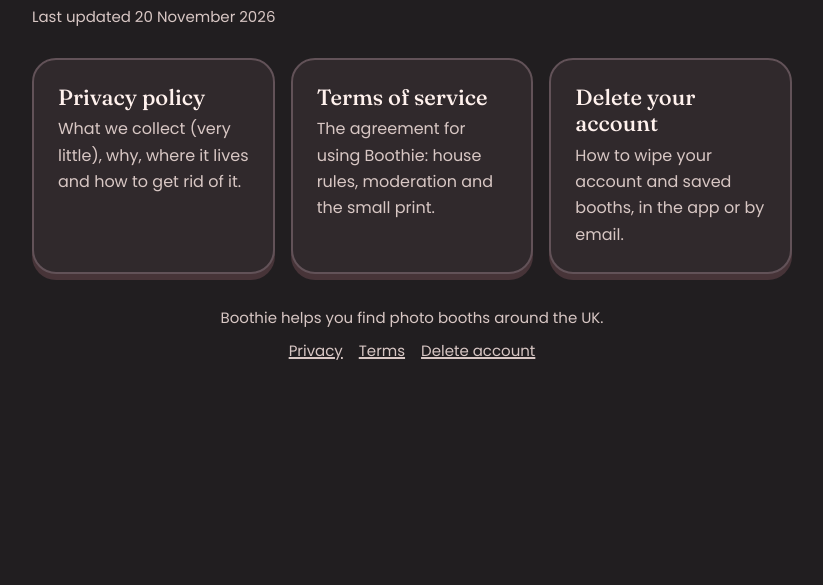
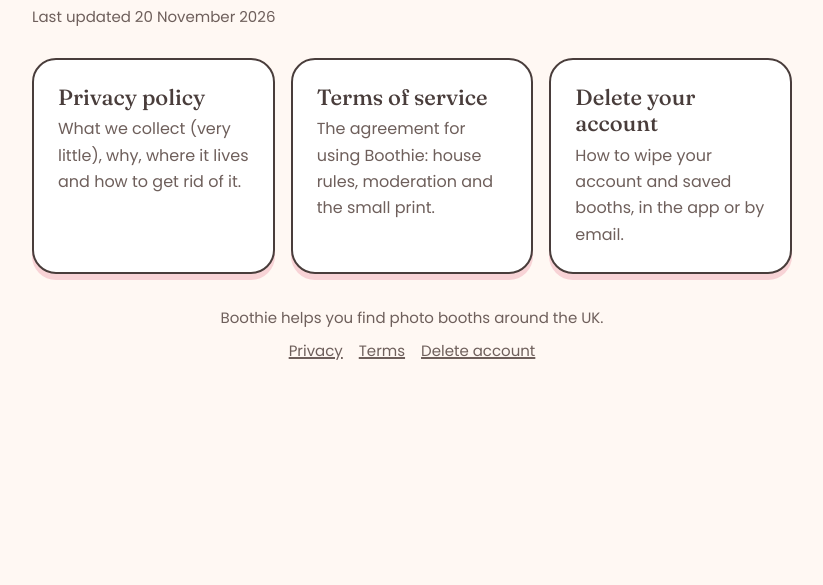
Before and after one commit to josh383451/boothie-legal, a plain HTML site: page index.html in a window 1280 px wide. Shown: the part 215-800 px from the top of the page, without its empty margins (228-1051 px from the left). Drawn offline with Linux system fonts and the dark colour scheme.

Commit message:
design: make the site light-only so the pastel brand always shows

```diff
--- a/assets/legal.css
+++ b/assets/legal.css
@@ -1,6 +1,9 @@
 /* Boothie legal site — shared styles.
    Tokens mirror AGENTS.md "Design Tokens" and ui/theme/Color.kt. Text on a
-   pastel fill is ALWAYS espresso, never white (contrast rule). */
+   pastel fill is ALWAYS espresso, never white (contrast rule).
+   LIGHT-ONLY by owner decision (25 Nov 2026): system dark mode is deliberately
+   ignored so every visitor sees the cream/coral pastel brand. The app keeps its
+   tuned dark theme; this small site does not. */
 
 /* Brand fonts, copied from app/src/main/res/font/ so the site needs no
    third-party font CDN (the privacy policy promises exactly that).
@@ -28,7 +31,7 @@
 }
 
 :root {
-  color-scheme: light dark;
+  color-scheme: light; /* light-only: never let the UA paint dark controls */
 
   --primary: #e98298;     /* Coral */
   --on-primary: #3a2e2c;  /* deep espresso on coral: 5.8:1 */
@@ -51,29 +54,9 @@
   --danger: #b23a4e;      /* error text: 5.5:1 on warm cream */
 }
 
-@media (prefers-color-scheme: dark) {
-  :root {
-    --primary: #f094a8;   /* CoralLight */
-    --on-primary: #211e20; /* Ink on coral light: 7.5:1 */
-    --bg: #211e20;        /* Ink */
-    --surface: #30292c;   /* EspressoSurface */
-    --text: #fff1ed;      /* SoftWhite */
-    --muted: #d8c7c4;
-    --line: #625258;      /* OutlineDark */
-    --shadow: rgba(240, 148, 168, 0.18);
-    --pill: #3a3134;      /* EspressoVariant */
-    --pill-text: #fff1ed;
-    --badge: #f094a8;     /* CoralLight */
-    --accent: #9cc5e0;    /* PowderBlueLight */
-    --focus: #9cc5e0;
-    --link: #f0b8c4;
-    --on-pastel: #493d3b;
-    --note: #26343d;
-    --todo-bg: #4a2530;
-    --todo-line: #f094a8;
-    --danger: #ffa8b4;    /* error text: high contrast on ink */
-  }
-}
+/* No dark-mode block: the site is light-only (see the header comment). The
+   dark tokens live on in the app's ui/theme/Color.kt if they are ever needed
+   here again. */
 
 * { box-sizing: border-box; }
 
--- a/index.html
+++ b/index.html
@@ -9,7 +9,7 @@
 <meta name="theme-color" content="#e98298">
 <!-- ?v= busts the browser's cached copy so a retheme is visible on the next
      reload (GitHub Pages serves the CSS with a 10-minute max-age). -->
-<link rel="stylesheet" href="assets/legal.css?v=20261125">
+<link rel="stylesheet" href="assets/legal.css?v=20261125b">
 </head>
 <body>
 <a class="skip" href="#main">Skip to content</a>
```
Also changed, not shown: 404.html (+1 -1 lines), delete-account/index.html (+1 -1 lines), privacy/index.html (+1 -1 lines), research/index.html (+1 -1 lines), terms/index.html (+1 -1 lines).
